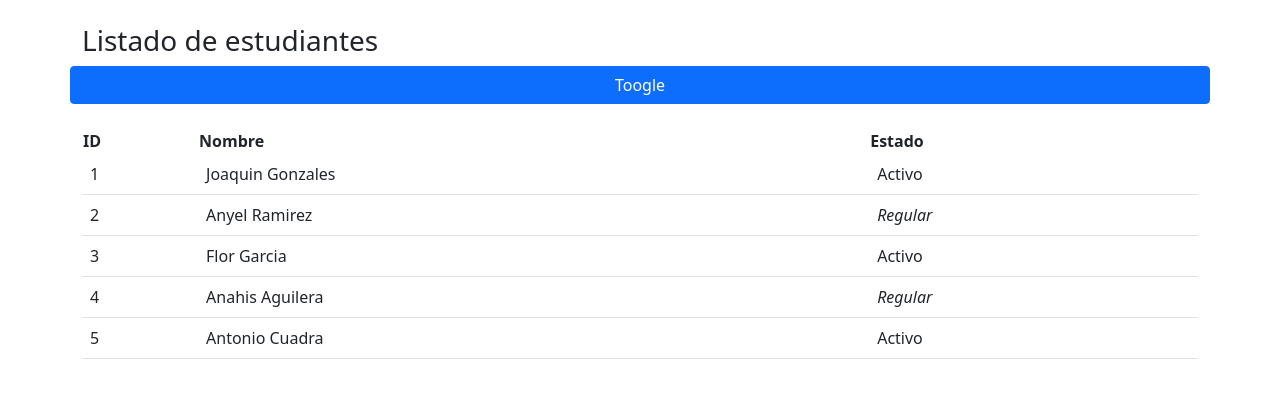
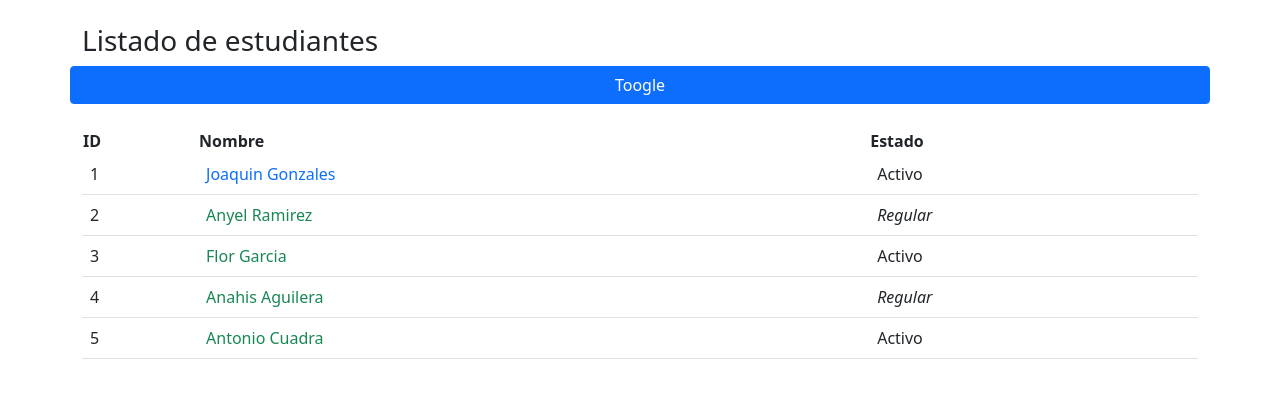
Before and after one commit to BROROZCO/Proyecto_Uno, an Angular app: page / in a window 1280 px wide. Shown: the top 398 px of the page. Built offline with nearby package versions, Linux system fonts and the light colour scheme.

Commit message:
uso de la directiva ngClass, cambio de color de los textos en las tablas

```diff
--- a/src/app/app.component.html
+++ b/src/app/app.component.html
@@ -1,3 +1,4 @@
+
 <div class="container mt-4">
 
   <div class="row">
@@ -25,7 +26,11 @@
           <!-- <td>{{estudiantes.id}}</td> -->
           <!-- Se obtiene un indice  -->
           <td>{{ i  + 1 }}</td>
-          <td>{{ estudiantes.nombre }}</td>
+          <td>
+            <span [ngClass]="estudiantes.nombre === 'Joaquin Gonzales' ? 'text-primary' : 'text-success' " >
+              {{ estudiantes.nombre }}
+            </span>
+          </td>
           <!-- Uso de directiva *ngStyle -->
           <!-- usando el operador ternario '?'  ':' -->
           <td [ngStyle]="{'font-style': estudiantes.estado === 'Regular' ? 'italic' : 'normal'}" >{{ estudiantes.estado }}</td>
@@ -35,6 +40,7 @@
       </tbody>
 
     </table>
-    <h3 *ngIf="listEstudiantes.length === 0">No hay registros para mostrar</h3>
+    <!-- <h3 *ngIf="listEstudiantes.length === 0">No hay registros para mostrar</h3> -->
+    <h3 *ngIf="mostrar == false">No hay registros para mostrar</h3>
 
 </div>
```
